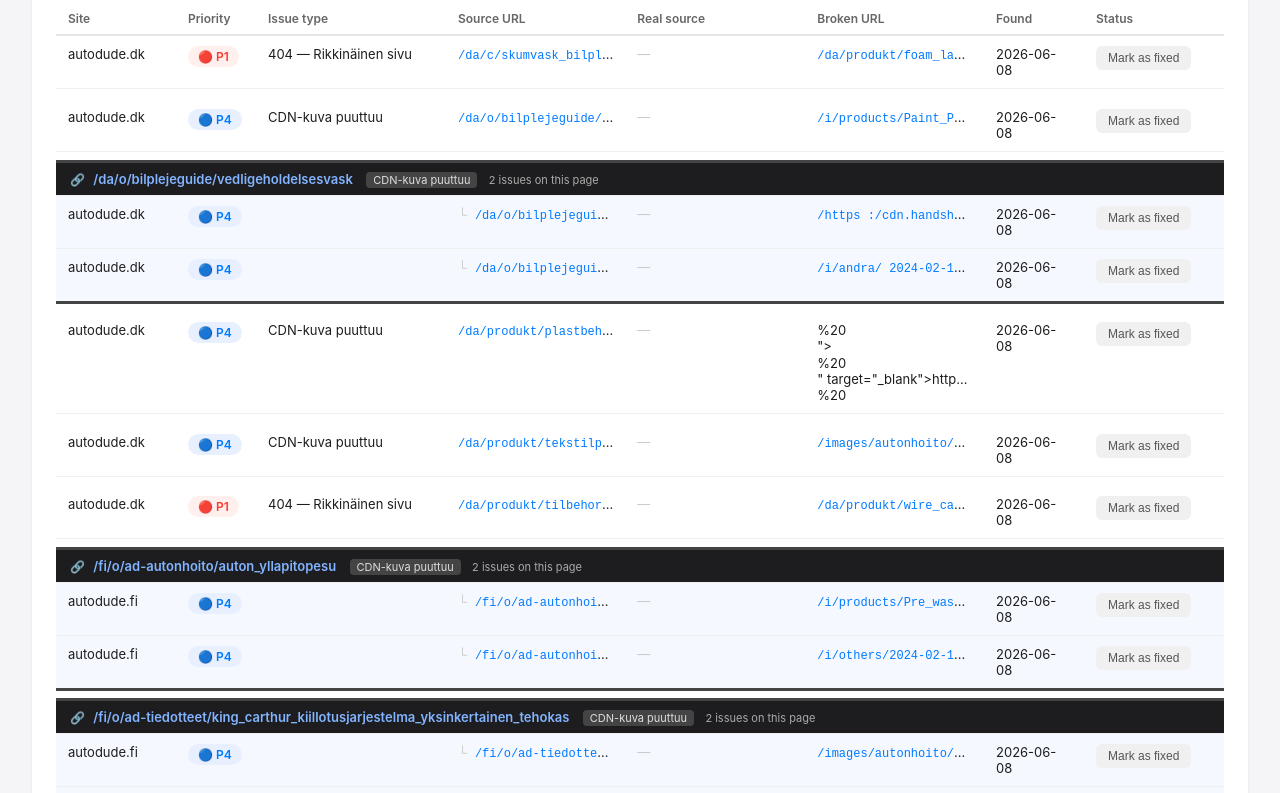
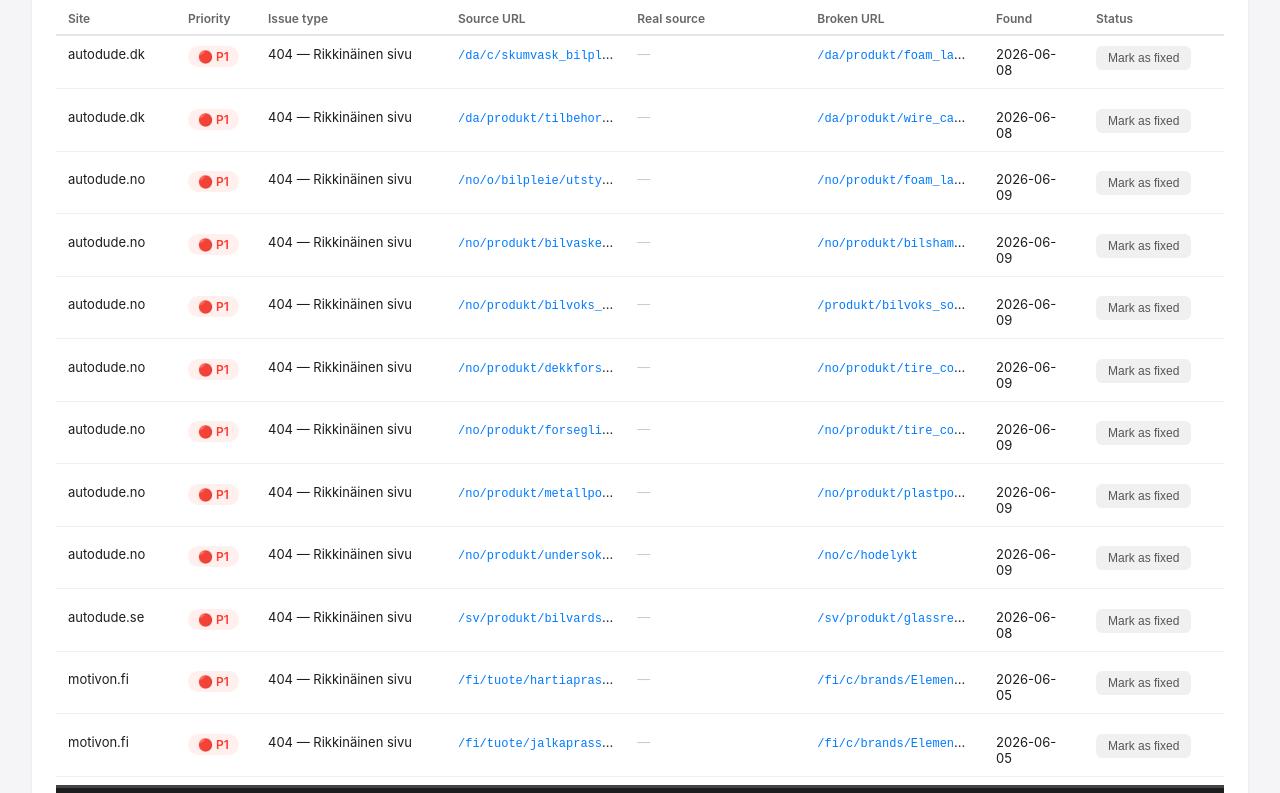
Before and after one commit to RRR445/autodude-redirect, a website: page seo-report/index.html in a window 1280 px wide. Shown: the part 1427-2220 px from the top of the page. Drawn offline with nearby package versions, Linux system fonts and the light colour scheme; no server answers.

Commit message:
SEO: sort by priority first (P1→P4), then group

```diff
--- a/seo-report/index.html
+++ b/seo-report/index.html
@@ -466,12 +466,14 @@
     groupCounts[k] = (groupCounts[k] || 0) + 1;
   });
 
-  // Järjestetään: ryhmäavain ensin, sitten prioriteetti
+  // Järjestetään: ensin prioriteetti (P1→P4), sitten ryhmäavain (ryhmät pysyvät yhdessä)
   const pOrder = {P1:0, P2:1, P3:2, P4:3};
   const sorted = [...filtered].sort((a, b) => {
+    const pa = pOrder[a['Prioriteetti']] ?? 9;
+    const pb = pOrder[b['Prioriteetti']] ?? 9;
+    if (pa !== pb) return pa - pb;
     const ga = groupKey(a), gb = groupKey(b);
-    if (ga !== gb) return ga.localeCompare(gb);
-    return (pOrder[a['Prioriteetti']] || 9) - (pOrder[b['Prioriteetti']] || 9);
+    return ga.localeCompare(gb);
   });
 
   let html = '';
```
